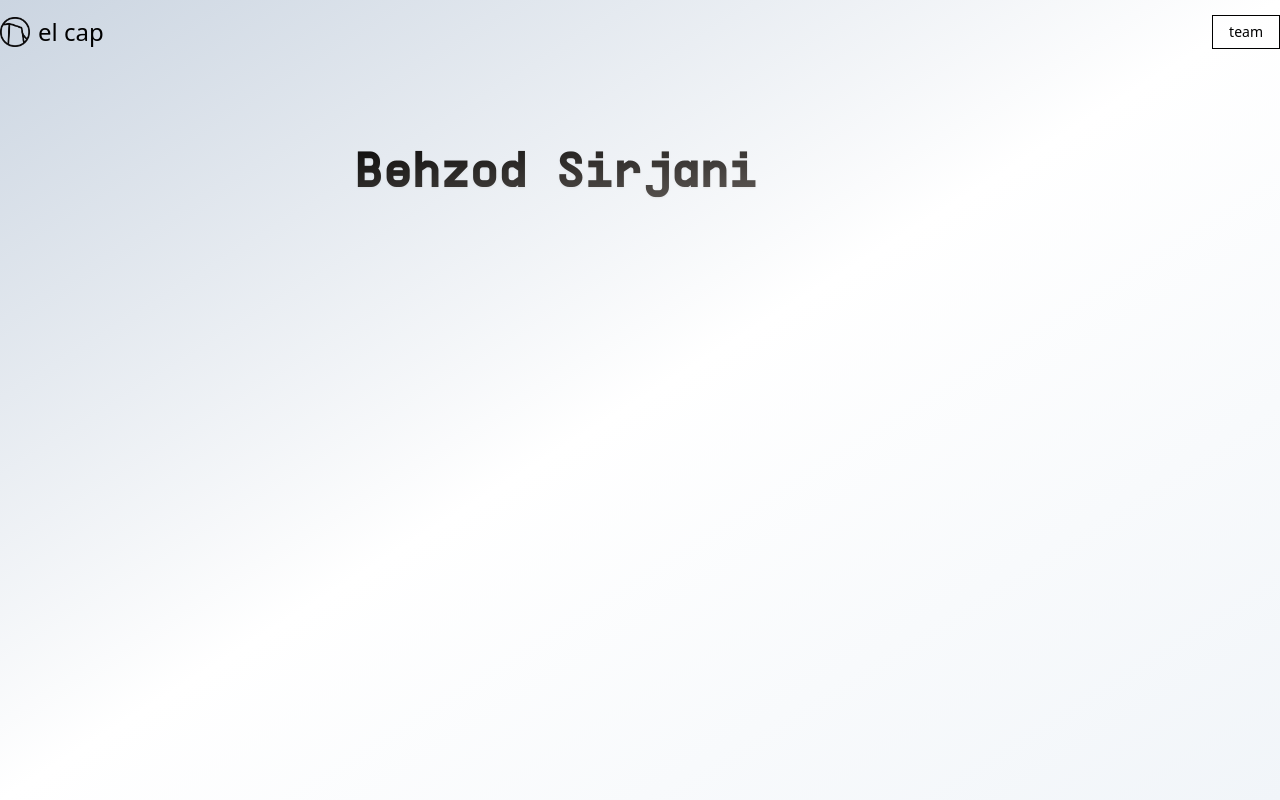
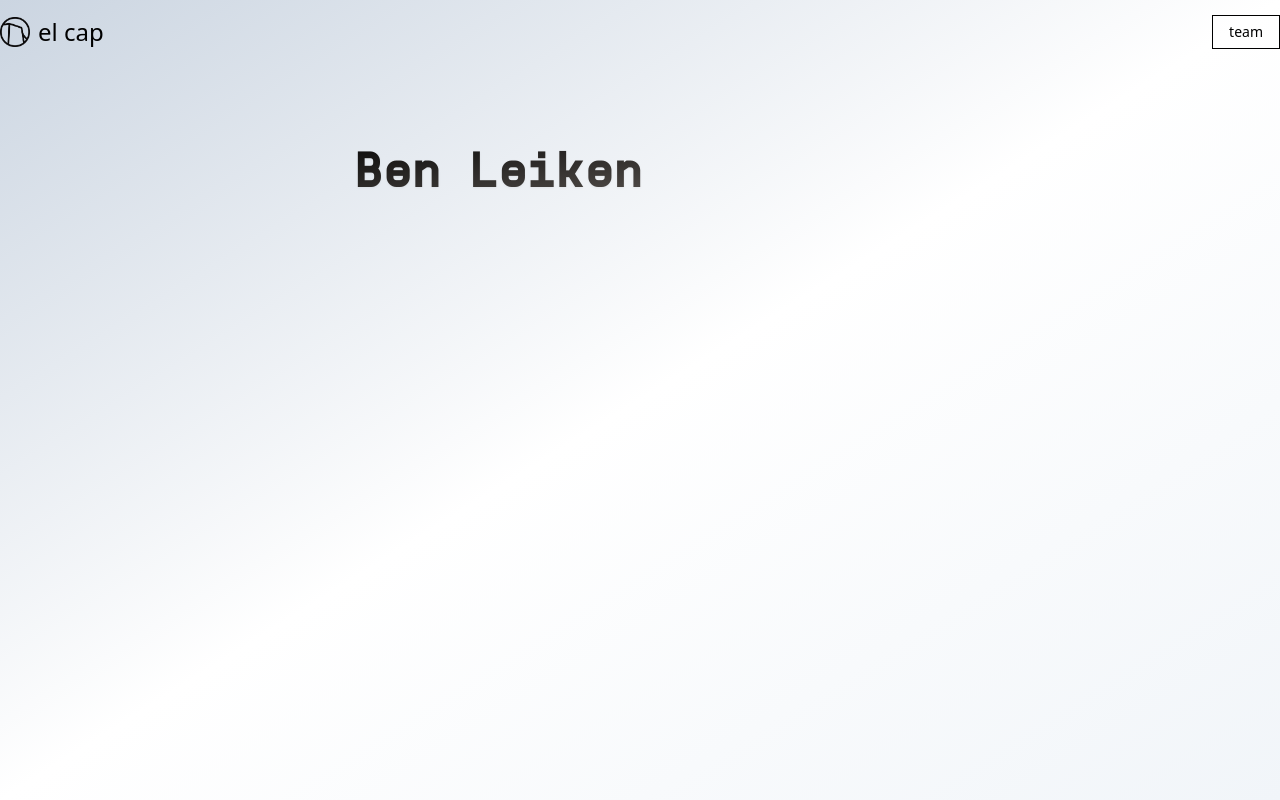
Before and after one commit to stewbradley/el-cap-site, a Next.js app: page /ben in a window 1280 px wide. Shown: the top 800 px of the page. Built offline with nearby package versions, Linux system fonts and the light colour scheme; no server answers.

Commit message:
fixing typos

```diff
--- a/pages/ben.tsx
+++ b/pages/ben.tsx
@@ -42,7 +42,7 @@ export default function Behzod() {
           className="bg-gradient-to-br from-black to-stone-500 bg-clip-text text-left font-display text-3xl font-bold  text-transparent drop-shadow-sm md:text-5xl md:leading-[5rem]"
           variants={FADE_DOWN_ANIMATION_VARIANTS}
         >
-          <Balancer className="font-supply">Behzod Sirjani</Balancer>
+          <Balancer className="font-supply">Ben Leiken</Balancer>
         </motion.h1>
         <motion.p
           className="mt-6 text-left p-1 text-gray-700 md:text-xl"
@@ -56,8 +56,6 @@ export default function Behzod() {
 
             </h2>
             <br></br>
-            LinkedIn
-
             <p>CTO of Arkestro | prev. SurveyMonkey | Tufts Alum | DC Native | 4x Marathoner</p>
             <br></br>
             <p className="font-bold">How do you think you can best help/work with startups?</p>
```
